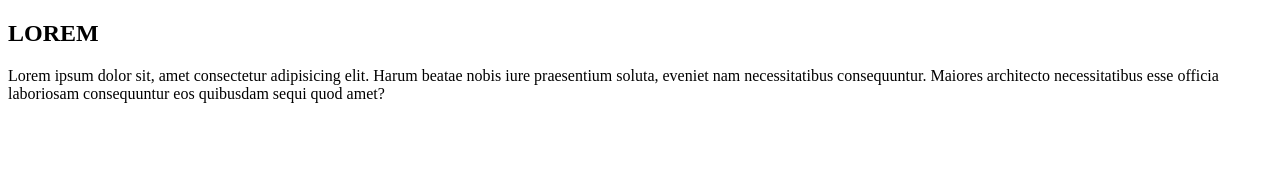
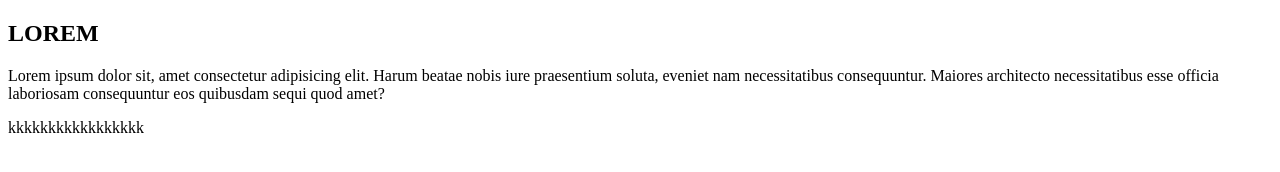
Before and after one commit to kaushal2114/second_repo, a plain HTML site: page index.html in a window 1280 px wide. Drawn offline with Linux system fonts and the light colour scheme.

Commit message:
add new f1

```diff
--- a/index.html
+++ b/index.html
@@ -13,6 +13,7 @@
   <main>
     <p>Lorem ipsum dolor sit, amet consectetur adipisicing elit. Harum beatae nobis iure praesentium soluta, eveniet nam necessitatibus consequuntur. Maiores architecto necessitatibus esse officia laboriosam consequuntur eos quibusdam sequi quod amet?</p>
   </main>
+  kkkkkkkkkkkkkkkkk
 
 </body>
 </html>
```
